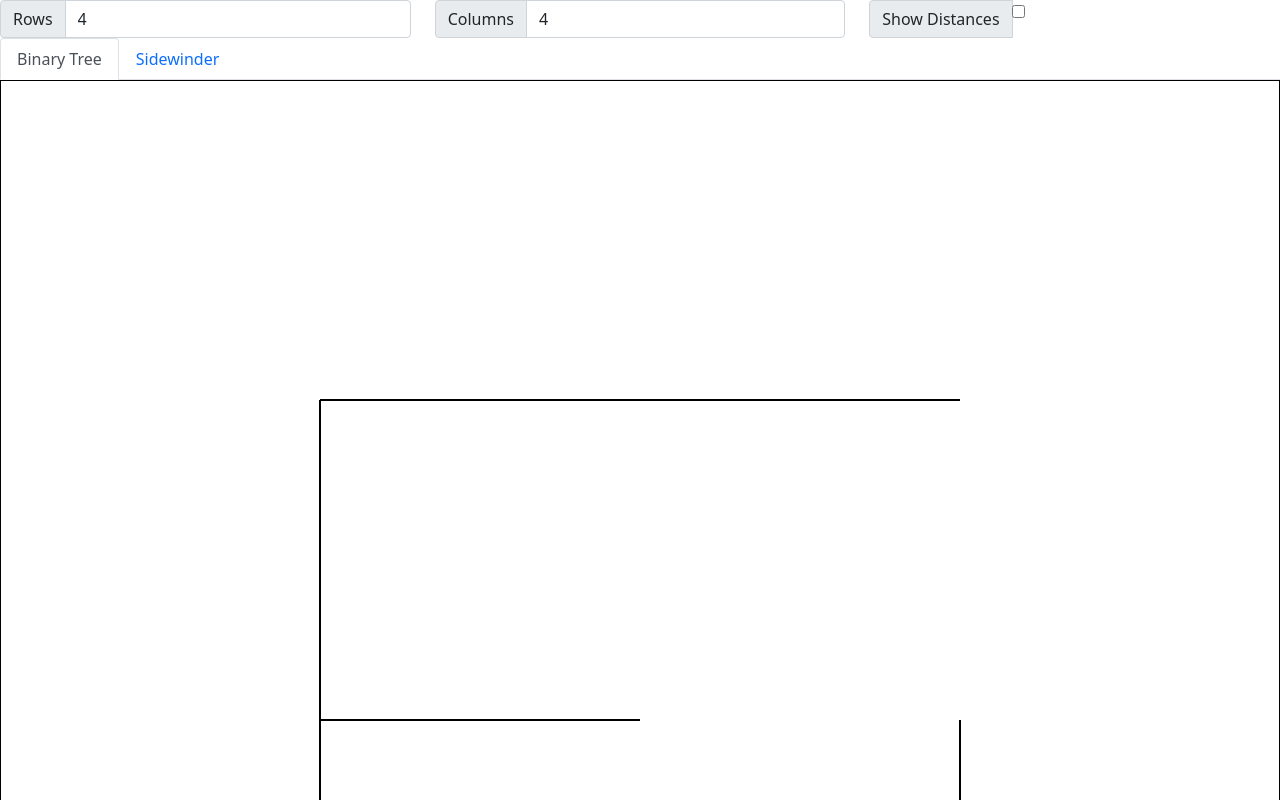
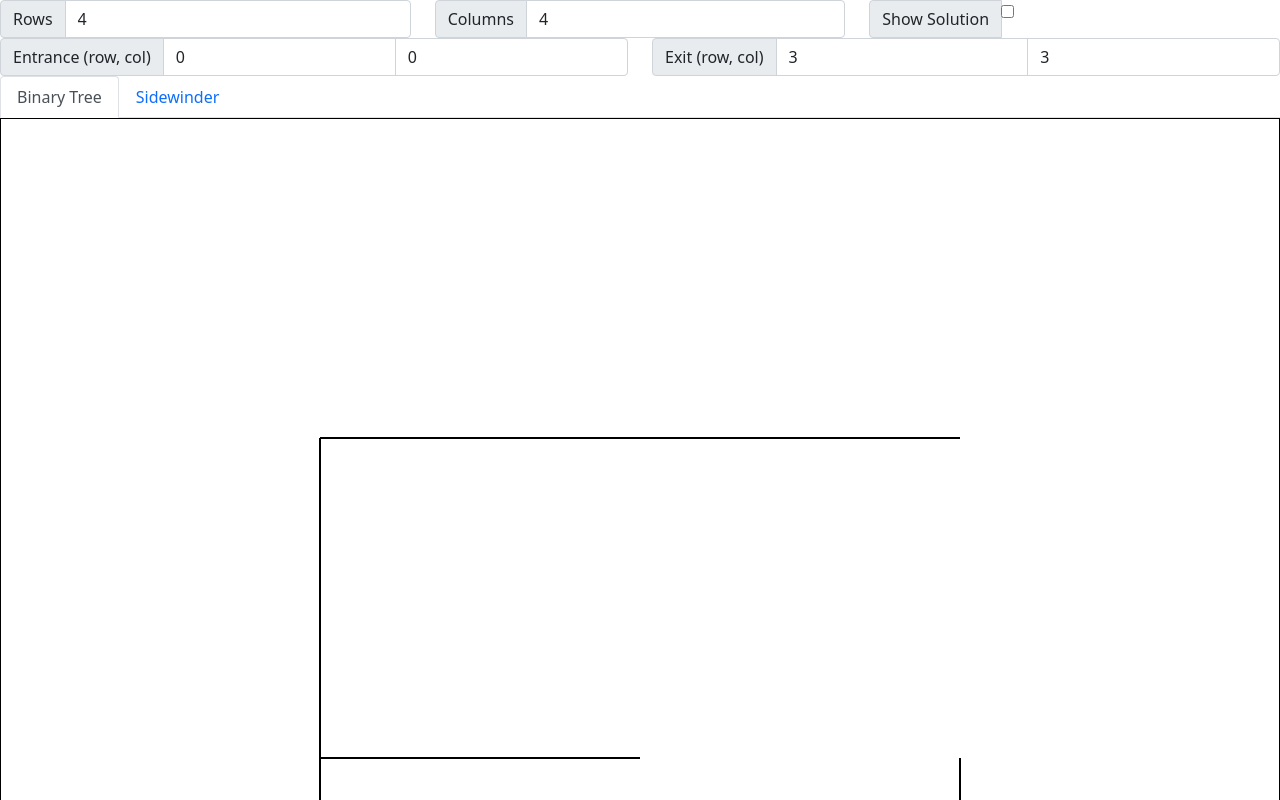
Before and after one commit to mjfreese/mazes, a React (Create React App) app: page / in a window 1280 px wide. Shown: the top 800 px of the page. Built offline with nearby package versions, Linux system fonts and the light colour scheme.

Commit message:
add dijkstra solver, more user control

```diff
--- a/src/components/BinaryTree/BinaryTreePage.js
+++ b/src/components/BinaryTree/BinaryTreePage.js
@@ -5,27 +5,32 @@ import { Grid } from '../Common/Grid'
 import { createBinaryTree } from './BinaryTree'
 import { DistanceGrid } from '../Common/DistanceGrid'
 
-const generateModel = (rows, cols, showDistances) => {
+const generateModel = (rows, cols, showDistances, enter, exit) => {
     const model = []
     const grid = showDistances ? new DistanceGrid(rows, cols) : new Grid(rows, cols)
     const binaryTree = createBinaryTree(grid)
 
     if (showDistances)
     {
-        const start = grid.getCell(0, 0)
+        const start = grid.getCell(...enter)
         const distances = start.distances()
-        grid.distances = distances
+        grid.distances = distances.pathTo(grid.getCell(...exit))
     }
 
     for (const cell of binaryTree.eachCell()) {
-        model.push(createDisplayCell(cell.column, cell.row, cell.openWalls(), grid.contentsOfCell(cell)))
+        model.push(createDisplayCell(
+            cell.column,
+            cell.row,
+            cell.openWalls(),
+            grid.contentsOfCell(cell),
+            cell.background))
     }
 
     return model
 }
 
-const BinaryTreePage = ({rows = 4, cols = 4, showDistances = false}) => {
-    const model = generateModel(rows, cols, showDistances)
+const BinaryTreePage = ({rows = 4, cols = 4, showDistances = false, enter = [0, 0], exit = [3, 3]}) => {
+    const model = generateModel(rows, cols, showDistances, enter, exit)
 
     return (<GridLayout model={model} cols={cols}/>)
 }
--- a/src/components/Common/Cell.js
+++ b/src/components/Common/Cell.js
@@ -1,4 +1,4 @@
-import { sides } from "../Layout/CellUtilities"
+import { rgbToHex, sides } from "../Layout/CellUtilities"
 import { Distances } from "./Distances"
 
 export class Cell {
@@ -8,6 +8,7 @@ export class Cell {
     south
     east
     west
+    background = '#ffffff'
 
     constructor(row, column, ...links) {
         this.row = row
@@ -95,4 +96,19 @@ export class Cell {
 
         return distances
     }
+
+    setEntrance() {
+        this.background = '#00ff00'
+    }
+
+    setExit() {
+        this.background = '#ff0000'
+    }
+
+    setPath(currentDistance, maxDistance) {
+        const red = Math.floor(255 * currentDistance / maxDistance)
+        const green = Math.floor(255 * (maxDistance - currentDistance) / maxDistance)
+        console.log(red, green)
+        this.background = rgbToHex(red, green, 0)
+    }
 }
--- a/src/components/Common/Distances.js
+++ b/src/components/Common/Distances.js
@@ -18,8 +18,6 @@ export class Distances {
         const accessor = this.getCellAccessor(cell)
         if (this.visitedCell(cell))
             return this.distancesByCoord[accessor]
-
-        return 0
     }
 
     addCell(cell, distance) {
@@ -35,4 +33,36 @@ export class Distances {
     visitedCell(cell) {
         return !!this.cellsByCoord[this.getCellAccessor(cell)]
     }
+
+    pathTo(goal) {
+        if (!goal)
+            return
+
+        goal.setExit()
+        this.root.setEntrance()
+        let current = goal
+        let breadCrumbs = new Distances(this.root)
+        const goalDist = this.getDistance(goal)
+
+        breadCrumbs.addCell(current, this.getDistance(current))
+
+        const rootAccessor = this.getCellAccessor(this.root)
+
+        while (this.getCellAccessor(current) !== rootAccessor) {
+            const currentDistance = this.getDistance(current)
+            for (const neighbor of current.getLinks()) {
+                const neighborDist = this.getDistance(neighbor)
+                if (neighborDist < currentDistance) {
+                    breadCrumbs.addCell(neighbor, neighborDist)
+                    current = neighbor
+
+                    if (this.getCellAccessor(neighbor) !== rootAccessor)
+                        neighbor.setPath(neighborDist, goalDist)
+                    break
+                }
+            }
+        }
+
+        return breadCrumbs
+    }
 }
--- a/src/components/Common/GridPage.js
+++ b/src/components/Common/GridPage.js
@@ -13,6 +13,10 @@ const GridPage = () => {
     const [numRows, setNumRows] = useState(4)
     const [numCols, setNumCols] = useState(4)
     const [showDistances, setShowDistances] = useState(false)
+    const [entranceRow, setEntranceRow] = useState(0)
+    const [entranceCol, setEntranceCol] = useState(0)
+    const [exitRow, setExitRow] = useState(3)
+    const [exitCol, setExitCol] = useState(3)
 
     return (
         <div>
@@ -41,7 +45,7 @@ const GridPage = () => {
                 </Col>
                 <Col xs={4}>
                     <InputGroup>
-                        <InputGroup.Text>Show Distances</InputGroup.Text>
+                        <InputGroup.Text>Show Solution</InputGroup.Text>
                         <FormCheck
                             type='switch'
                             onChange={() => {
@@ -52,12 +56,56 @@ const GridPage = () => {
                 </Col>
             </Row>
             <Row>
+                <Col xs={6}>
+                    <InputGroup>
+                        <InputGroup.Text>Entrance (row, col)</InputGroup.Text>
+                        <FormControl
+                            type='number'
+                            value={entranceRow}
+                            onChange={(ev) => setEntranceRow(ev.target.value)}
+                            max={20}
+                        />
+                        <FormControl
+                            type='number'
+                            value={entranceCol}
+                            onChange={(ev) => setEntranceCol(ev.target.value)}
+                            max={20}
+                        />
+                    </InputGroup>
+                </Col>
+                <Col xs={6}>
+                    <InputGroup>
+                        <InputGroup.Text>Exit (row, col)</InputGroup.Text>
+                        <FormControl
+                            type='number'
+                            value={exitRow}
+                            onChange={(ev) => setExitRow(ev.target.value)}
+                            max={20}
+                        />
+                        <FormControl
+                            type='number'
+                            value={exitCol}
+                            onChange={(ev) => setExitCol(ev.target.value)}
+                            max={20}
+                        />
+                    </InputGroup>
+                </Col>
+            </Row>
+            <Row>
                 <Col>
                     <Tabs defaultActiveKey={modelGenerators[0].name} transition={false}>
                         {
                             modelGenerators.map((gen, index) => (
                                 <Tab key={index} eventKey={gen.name} title={gen.name}>
-                                    {<gen.page rows={parseInt(numRows)} cols={parseInt(numCols)} showDistances={showDistances}/>}
+                                {
+                                    <gen.page
+                                        rows={parseInt(numRows)}
+                                        cols={parseInt(numCols)}
+                                        showDistances={showDistances}
+                                        entrance={[entranceRow, entranceCol]}
+                                        exit={[exitRow, exitCol]}
+                                    />
+                                }
                                 </Tab>
                             ))
                         }
--- a/src/components/Layout/CellUtilities.js
+++ b/src/components/Layout/CellUtilities.js
@@ -6,11 +6,21 @@ export const sides = {
     getBorderOnSide: (openSides, test) => (openSides & test) === test ? 0 : '1px'
 }
 
-export const createDisplayCell = (x, y, openSides, contents = '') => {
+export const createDisplayCell = (x, y, openSides, contents = '', background = '#ffffff') => {
     return {
         x,
         y,
         borderWidth: `${sides.getBorderOnSide(openSides, sides.top)} ${sides.getBorderOnSide(openSides, sides.right)} ${sides.getBorderOnSide(openSides, sides.bottom)} ${sides.getBorderOnSide(openSides, sides.left)}`,
-        contents
+        contents,
+        background
     }
 }
+
+const componentToHex = (c) => {
+    var hex = c.toString(16)
+    return hex.length === 1 ? `0${hex}` : hex
+}
+
+export const rgbToHex = (r, g, b) => {
+    return `#${componentToHex(r)}${componentToHex(g)}${componentToHex(b)}`
+}
--- a/src/components/Layout/GridLayout.js
+++ b/src/components/Layout/GridLayout.js
@@ -14,7 +14,7 @@ const generateDom = (model) => {
     return model.map((cell, index) => (
         <div
             key={index}
-            style={{borderStyle: 'solid', borderColor: 'black', borderWidth: cell.borderWidth, textAlign:'center'}}
+            style={{borderStyle: 'solid', borderColor: 'black', borderWidth: cell.borderWidth, textAlign:'center', background: cell.background}}
         >
             {cell.contents}
         </div>
--- a/src/components/Sidewinder/SidewinderPage.js
+++ b/src/components/Sidewinder/SidewinderPage.js
@@ -5,7 +5,7 @@ import { Grid } from '../Common/Grid'
 import { createSidewinder } from './Sidewinder'
 import { DistanceGrid } from '../Common/DistanceGrid'
 
-const generateModel = (rows, cols, showDistances) => {
+const generateModel = (rows, cols, showDistances, enter, exit) => {
     const model = []
 
     const grid = showDistances ? new DistanceGrid(rows, cols) : new Grid(rows, cols)
@@ -13,20 +13,25 @@ const generateModel = (rows, cols, showDistances) => {
 
     if (showDistances)
     {
-        const start = grid.getCell(0, 0)
+        const start = grid.getCell(...enter)
         const distances = start.distances()
-        grid.distances = distances
+        grid.distances = distances.pathTo(grid.getCell(...exit))
     }
 
     for (const cell of sidewinder.eachCell()) {
-        model.push(createDisplayCell(cell.column, cell.row, cell.openWalls(), grid.contentsOfCell(cell)))
+        model.push(createDisplayCell(
+            cell.column,
+            cell.row,
+            cell.openWalls(),
+            grid.contentsOfCell(cell),
+            cell.background))
     }
 
     return model
 }
 
-const SidewinderPage = ({rows = 4, cols = 4, showDistances = false}) => {
-    const model = generateModel(rows, cols, showDistances)
+const SidewinderPage = ({rows = 4, cols = 4, showDistances = false, enter = [0, 0], exit = [3, 3]}) => {
+    const model = generateModel(rows, cols, showDistances, enter, exit)
 
     return (<GridLayout model={model} cols={cols}/>)
 }
```
